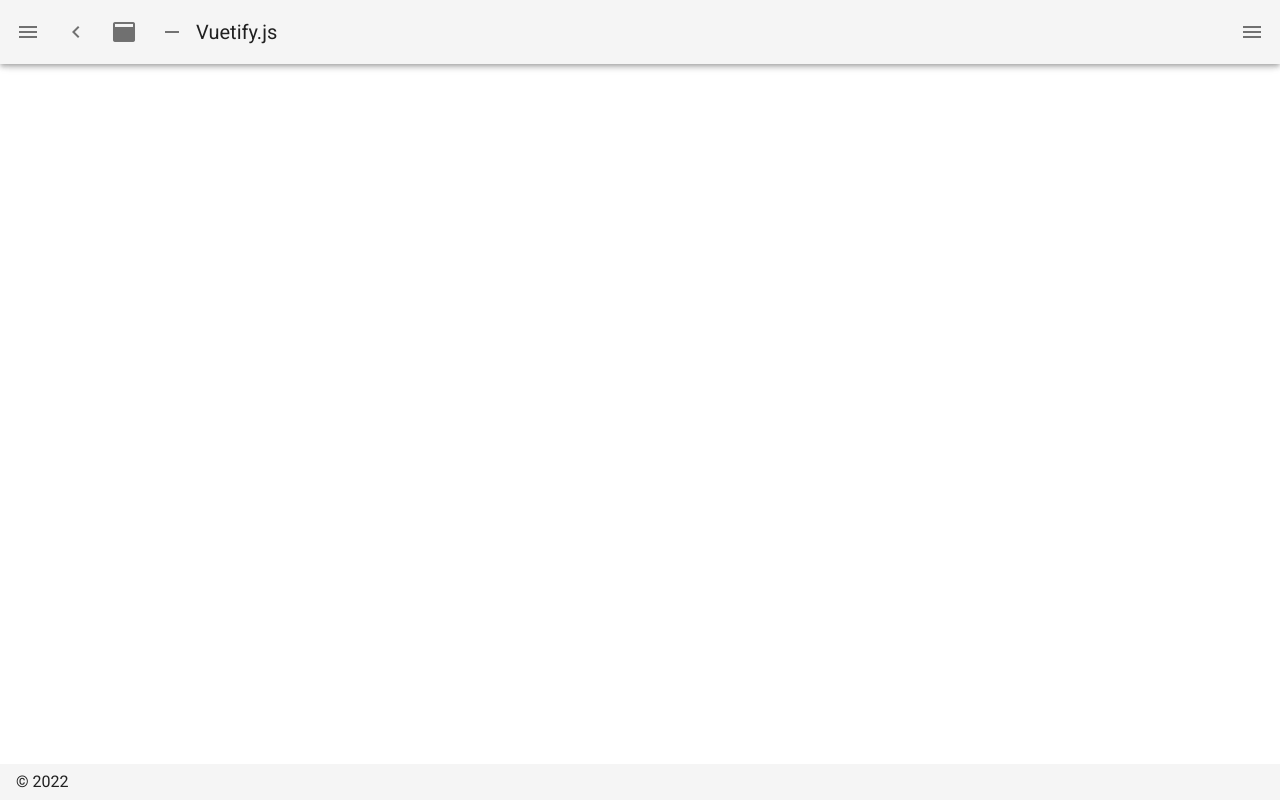
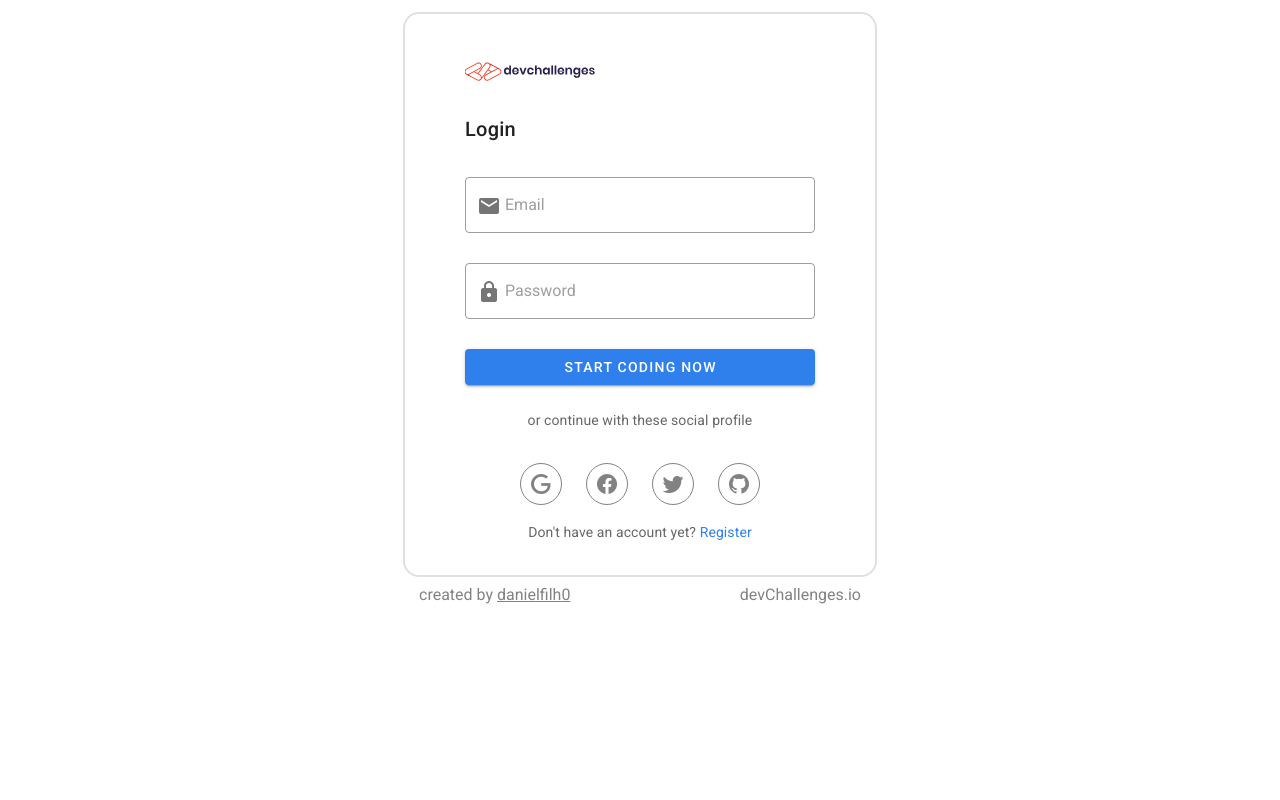
Before and after one commit to danielfilh0/authentication-app, a Nuxt app: page /login in a window 1280 px wide. Before the commit this address had no page. Built offline with nearby package versions, Linux system fonts and the light colour scheme.

Commit message:
layout: add login/signup page

```diff
--- a/assets/variables.scss
+++ b/assets/variables.scss
@@ -6,3 +6,13 @@
 @import url('https://fonts.googleapis.com/css2?family=Noto+Sans:ital,wght@0,100;0,200;0,300;0,400;0,500;0,600;0,700;0,800;0,900;1,100;1,200;1,300;1,400;1,500;1,600;1,700;1,800;1,900&display=swap');
 
 $body-font-family: 'Noto Sans';
+
+.font-weight-semibold {font-weight: 600 !important;}
+.text-transform-none {text-transform: none !important;}
+.letter-spacing-none {letter-spacing: normal !important;}
+
+// font-size & line-height
+@for $i from 10 through 100 {
+    .font-size-#{$i} {font-size: #{$i / 16}rem !important;}
+    .line-height-#{$i} {line-height: #{$i}px !important;}
+}
--- /dev/null
+++ b/components/Login.vue
@@ -0,0 +1,65 @@
+<template>
+  <div>
+    <v-card
+      class="mx-auto px-15 pt-12"
+      max-width="474"
+      outlined
+      rounded="xl"
+      style="background-color: transparent; border-width: 2px;"
+    >
+      <v-img :src="$vuetify.theme.dark ? '/devchallenges-light.svg' : '/devchallenges.svg'" alt="Dev challenges logo" width="130" class="mb-8 rounded-0"></v-img>
+    <slot name="title"></slot>
+      <v-form>
+        <v-text-field placeholder="Email" prepend-inner-icon="mdi-email" outlined></v-text-field>
+        <v-text-field placeholder="Password" prepend-inner-icon="mdi-lock" outlined></v-text-field>
+        <v-btn color="primary" width="100%" height="36" class="mb-2 font-size-16 text-transform-none letter-spacing-none">Start coding now</v-btn>
+      </v-form>
+      <v-card-text tag="p" class="mb-4 text-center" color="secondary">or continue with these social profile</v-card-text>
+      <div class="d-flex justify-center">
+        <div>
+          <v-btn
+            v-for="icon in icons"
+            :key="icon"
+            class="rounded-circle mx-3"
+            min-width="42"
+            width="42"
+            height="42"
+            color="gray"
+            outlined>
+            <v-icon color="gray">{{ icon }}</v-icon>
+          </v-btn>
+        </div>
+      </div>
+      <slot name="link"></slot>
+    </v-card>
+    <v-footer class="mx-auto justify-space-between" max-width="474" color="transparent">
+      <p class="ma-0 font-size-14" :style="{color: grayColor}">
+        created by
+        <a href="https://github.com/danielfilh0" target="_blank" class="font-size-14 font-weight-semibold" style="color: inherit">danielfilh0</a>
+      </p>
+      <a href="https://devchallenges.io/" target="_blank" class="font-size-14 text-decoration-none" :style="{color: grayColor}">devChallenges.io</a>
+    </v-footer>
+  </div>
+</template>
+
+<script>
+export default {
+  name: 'LoginComponent',
+  computed: {
+    icons() {
+      return ['mdi-google', 'mdi-facebook', 'mdi-twitter', 'mdi-github']
+    },
+    textColor() {
+      if (this.$vuetify.theme.dark) return this.$vuetify.theme.themes.dark.text
+      return this.$vuetify.theme.themes.light.text
+    },
+    grayColor() {
+      return this.$vuetify.theme.themes.light.gray
+    }
+  }
+}
+</script>
+
+<style>
+
+</style>
--- a/layouts/default.vue
+++ b/layouts/default.vue
@@ -1,5 +1,5 @@
 <template>
-  <v-app dark>
+  <v-app>
     <v-navigation-drawer
       v-model="drawer"
       :mini-variant="miniVariant"
--- /dev/null
+++ b/layouts/login.vue
@@ -0,0 +1,15 @@
+<template>
+  <v-app>
+    <v-main class="background">
+      <v-container>
+        <Nuxt />
+      </v-container>
+    </v-main>
+  </v-app>
+</template>
+
+<script>
+export default {
+  name: 'LoginLayout'
+}
+</script>
--- a/pages/index.vue
+++ b/pages/index.vue
@@ -83,5 +83,8 @@
 <script>
 export default {
   name: 'IndexPage',
+  middleware ({ redirect }) {
+    redirect('/signup')
+  }
 }
 </script>
--- /dev/null
+++ b/pages/login.vue
@@ -0,0 +1,23 @@
+<template>
+  <Login>
+    <template #title>
+      <v-card-title tag="h1" class="pa-0 mb-8 font-weight-semibold line-height-25" :style="{color: textColor}">
+        Login
+      </v-card-title>
+    </template>
+    <template #link>
+      <v-card-text tag="p" class="text-center" color="secondary">Don't have an account yet?
+        <NuxtLink to="/signup" class="text-decoration-none">Register</NuxtLink>
+      </v-card-text>
+    </template>
+  </Login>
+</template>
+
+<script>
+import Login from '@/components/Login.vue'
+export default {
+  name: 'LoginPage',
+  components: { Login },
+  layout: 'login',
+}
+</script>
--- /dev/null
+++ b/pages/signUp.vue
@@ -0,0 +1,26 @@
+<template>
+  <Login>
+    <template #title>
+      <v-card-title tag="h1" class="pa-0 mb-3 font-weight-semibold line-height-25" :style="{color: textColor}">
+        Join thousands of learners from around the world
+      </v-card-title>
+      <v-card-text tag="p" class="pa-0 mb-6 font-size-16" :style="{color: textColor}">
+        Master web development by making real-life projects. There are multiple paths for you to choose
+      </v-card-text>
+    </template>
+    <template #link>
+      <v-card-text tag="p" class="text-center" color="secondary">Already a member?
+        <NuxtLink to="/login" class="text-decoration-none">Login</NuxtLink>
+      </v-card-text>
+    </template>
+  </Login>
+</template>
+
+<script>
+import Login from '@/components/Login.vue'
+export default {
+  name: 'SignUpPage',
+  components: { Login },
+  layout: 'login',
+}
+</script>
--- a/utils/theme.js
+++ b/utils/theme.js
@@ -6,6 +6,7 @@ export const theme = {
     secondary: '#E0E0E0', // cinza claro
     gray: '#828282', // cinza médio
     background: '#252329',
+    text: '#E0E0E0',
     accent: colors.grey.darken3,
     info: colors.teal.lighten1,
     warning: colors.amber.base,
@@ -17,6 +18,7 @@ export const theme = {
     secondary: '#333333', // cinza escuro
     gray: '#828282', // cinza médio
     background: '#FFFFFF',
+    text: '#333',
     accent: colors.grey.darken3,
     info: colors.teal.lighten1,
     warning: colors.amber.base,
```
